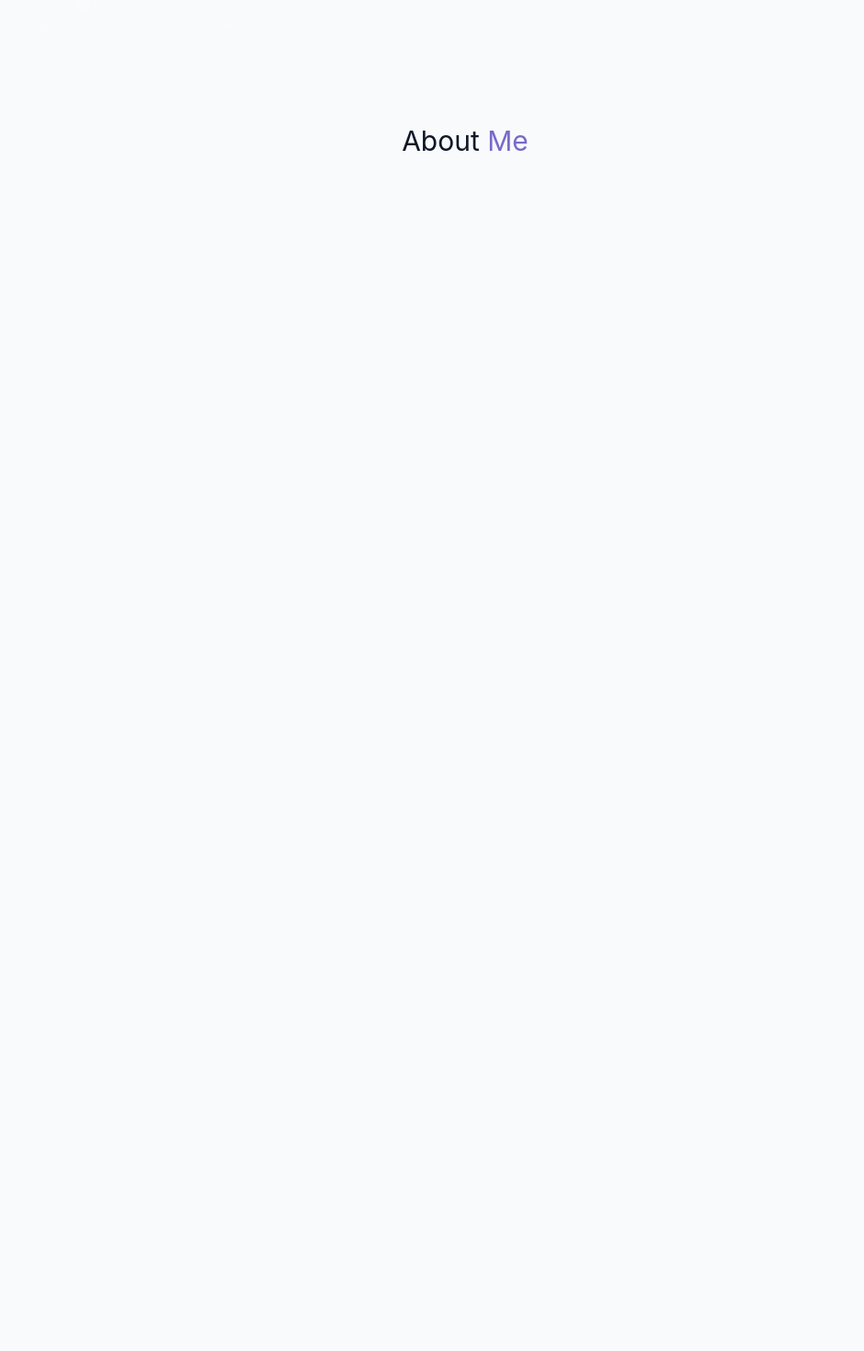
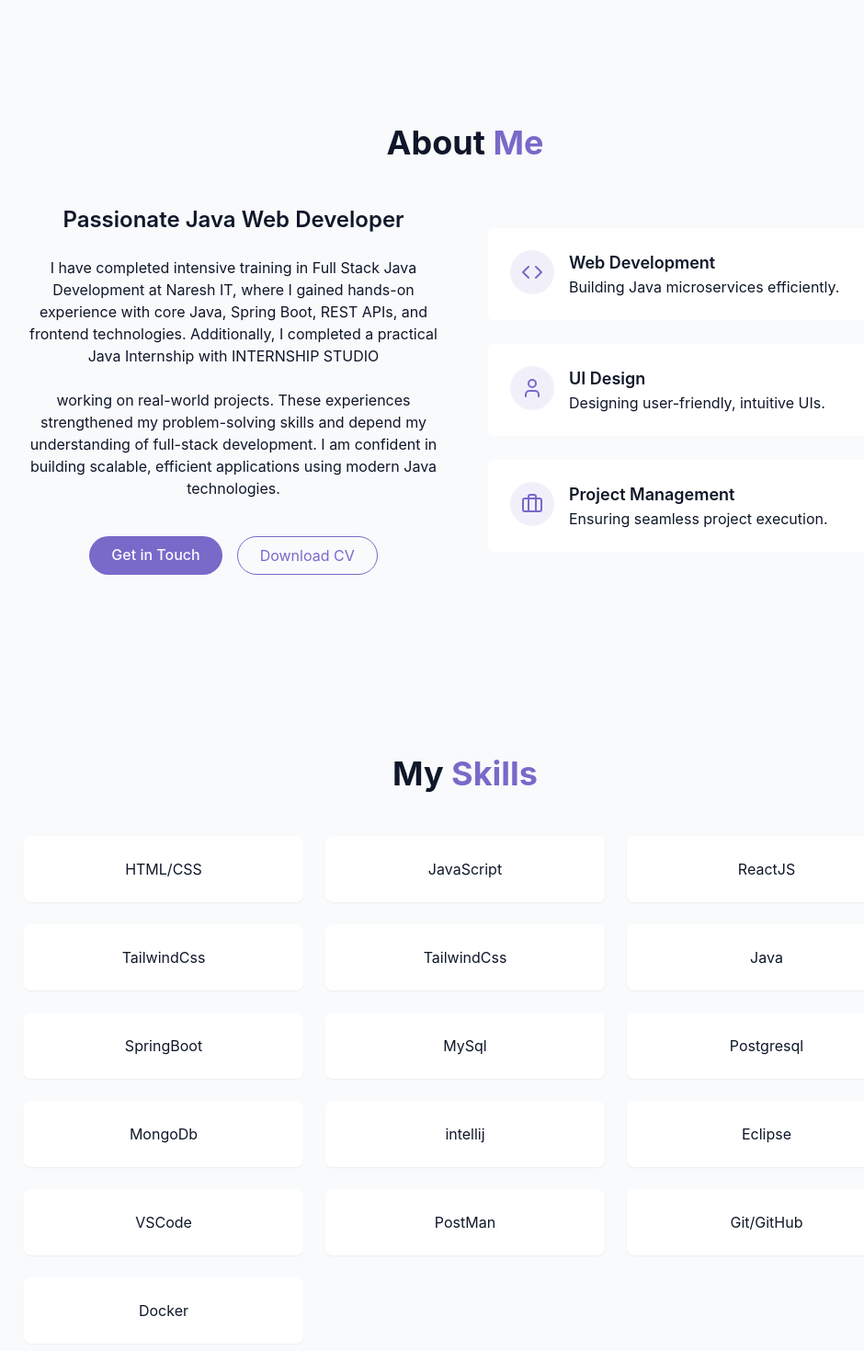
Before and after one commit to Narasimha-prog/Portfolio, a React (Vite) app: page / in a window 1280 px wide. Shown: the part 761-2230 px from the top of the page at 92% size, without its empty margins (134-1074 px from the left). Before the commit the page ends 1028 px from the top, so only its background shows below. Built offline with nearby package versions, Linux system fonts and the light colour scheme.

Commit message:
Adding Skill Section

```diff
--- a/src/components/AboutMe.jsx
+++ b/src/components/AboutMe.jsx
@@ -1,12 +1,68 @@
+import { Briefcase, Code, User } from 'lucide-react'
 import React from 'react'
 
 export const AboutSection = () => {
   return (
    <section id='about' className='py-24 px-4 relative'>
     <div className='container mx-auto max-w-5xl'>
-     <h2 className='text-3xl '>
+     <h2 className='text-4xl font-bold mb-12 text-center '>
         About <span className='text-primary'>Me</span>
      </h2>
+     <div className='grid grid-cols-1 md:grid-cols-2 gap-12 items-center'>
+       <div className='space-y-6'>
+         <h3 className='text-2xl font-semibold'>Passionate Java Web Developer </h3>
+         <p className='text-muted-foreground '>I have completed intensive training in Full Stack Java Development at Naresh IT, where I gained hands-on experience with core Java, Spring Boot, REST APIs, and frontend technologies.
+Additionally, I completed a practical Java Internship with INTERNSHIP STUDIO </p>
+          <p className='text-muted-foreground'>working on real-world projects.
+These experiences strengthened my problem-solving skills and depend my understanding of full-stack development.
+I am confident in building scalable, efficient applications using modern Java technologies.</p>
+       <div className='flex flex-col sm:flex-row gap-4 pt-4 justify-center'>
+          <a href="#contact" className='cosmic-button'>
+            Get in Touch
+          </a>
+           <a href="" className='px-6 py-2 rounded-full border border-primary text-primary hover:bg-primary/10 transition-colors duration-300'>
+            Download CV
+          </a>
+       </div>
+       </div>
+       <div className='grid grid-cols-1 gap-6'>
+        <div className='gradient-border p-6 card-hover'>
+             <div className='flex items-start gap-4'>
+                <div className='p-3 rounded-full bg-primary/10 '>
+                   <Code className='h-6 w-6 text-primary'/>
+                </div>
+                 <div className='text-left'>
+                      <h4 className='text-lg font-semibold'>Web Development</h4>
+                      <p className='text-muted-foreground'>Building Java microservices efficiently.</p>
+                 </div>
+             </div>
+        </div>
+         <div className='gradient-border p-6 card-hover'>
+           <div className='flex items-start gap-4'>
+                <div className='p-3 rounded-full bg-primary/10 '>
+                   <User className='h-6 w-6 text-primary'/>
+                </div>
+                  <div className='text-left'>
+                      <h4 className='text-lg font-semibold'>UI Design</h4>
+                      <p className='text-muted-foreground'>Designing user-friendly, intuitive UIs.</p>
+                 </div>
+             </div>
+         </div>
+          <div className='gradient-border p-6 card-hover'>
+             <div className='flex items-start gap-4'>
+                <div className='p-3 rounded-full bg-primary/10 '>
+                   <Briefcase className='h-6 w-6 text-primary'/>
+                </div>
+                  <div className='text-left'>
+                      <h4 className='text-lg font-semibold'>Project Management</h4>
+                      <p className='text-muted-foreground'>Ensuring seamless project execution.</p>
+                 </div>
+             </div>
+          </div>
+
+       </div>
+     </div>
+
     </div>
    </section>
   )
--- a/src/components/NavBar.jsx
+++ b/src/components/NavBar.jsx
@@ -28,7 +28,7 @@ export const NavBar = () => {
         <div className='container flex items-center justify-between'>
             <a className='text-xl font-bold text-primary flex items-center' href='#hero'>
                 <span className='relative z-10'>
-                <span className='text-glow text-foreground'> Narasimha_Prog </span>Portfolio
+                <span className='text-glow text-foreground'> LNReddy </span>Portfolio
                 </span>
             </a>
             {/* desktop-version */}
--- /dev/null
+++ b/src/components/SkillSection.jsx
@@ -0,0 +1,42 @@
+const skills=[
+    // frontend
+    {name:"HTML/CSS",level:60,category: "frontend"},
+     {name:"JavaScript",level:65,category: "frontend"},
+      {name:"ReactJS",level:75,category: "frontend"},
+       {name:"TailwindCss",level:65,category: "frontend"},
+         {name:"TailwindCss",level:50,category: "frontend"},
+        //  backend
+          {name:"Java",level:80,category: "backend"},
+          {name:"SpringBoot",level:80,category: "backend"},
+          {name:"MySql",level:65,category: "backend"},
+          {name:"Postgresql",level:50,category: "backend"},
+          {name:"MongoDb",level:50,category: "backend"},
+        //   tools
+        {name:"intellij",level:75,category: "tools"},
+        {name:"Eclipse",level:90,category: "tools"},
+        {name:"VSCode",level:65,category: "tools"},
+        {name:"PostMan",level:95,category: "tools"},
+        {name:"Git/GitHub",level:70,category: "tools"},
+        {name:"Docker",level:55,category: "tools"},
+]
+
+export const SkillSection = () => {
+  return (
+    <section id="skills" className="py-25 px-4 relative bg-secondary/30">
+        <div className="container mx-auto max-w-5xl">
+            <h2 className="text-3xl md:text-4xl font-bold mb-12 text-center">My
+                <span className="text-primary"> Skills</span>
+            </h2>
+            <div className="grid grid-cols-1 sm:grid-cols-2 lg:grid-cols-3 gap-6">
+               {skills.map((skill,key)=>(
+                <div key={key} className="bg-card p-6 rounded-lg shadow-xs card-hover">
+                        <div>
+                            <h3>{skill.name}</h3>
+                        </div>
+                </div>
+               ))}
+            </div>
+        </div>
+    </section>
+  )
+}
--- a/src/pages/Home.jsx
+++ b/src/pages/Home.jsx
@@ -4,6 +4,7 @@ import { StarBaground } from '../components/StarBaground'
 import { NavBar } from '../components/NavBar'
 import { HeroSection } from '../components/HeroSection'
 import {  AboutSection } from '../components/AboutMe'
+import { SkillSection } from '../components/SkillSection'
 
 export const Home = () => {
   return (
@@ -18,6 +19,7 @@ export const Home = () => {
      <main>
       <HeroSection/>
       <AboutSection/>
+      <SkillSection/>
      </main>
      {/* footer */}
       </div>
```
Also changed, not shown: 1 other file (tests, documents, lock files or other folders).
